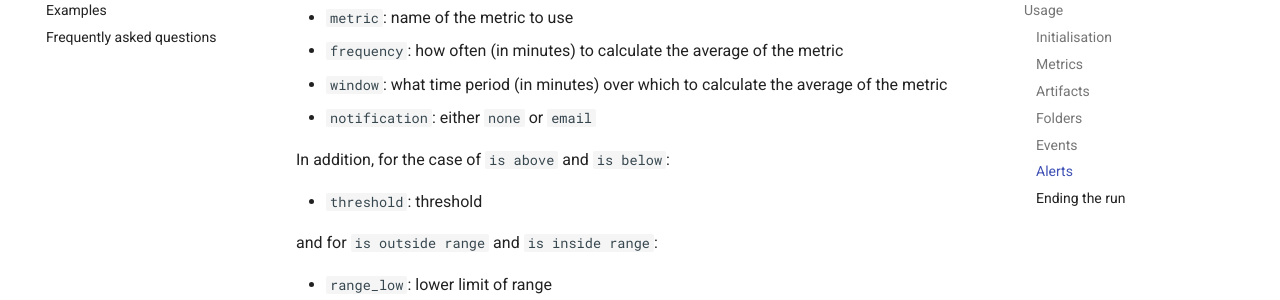
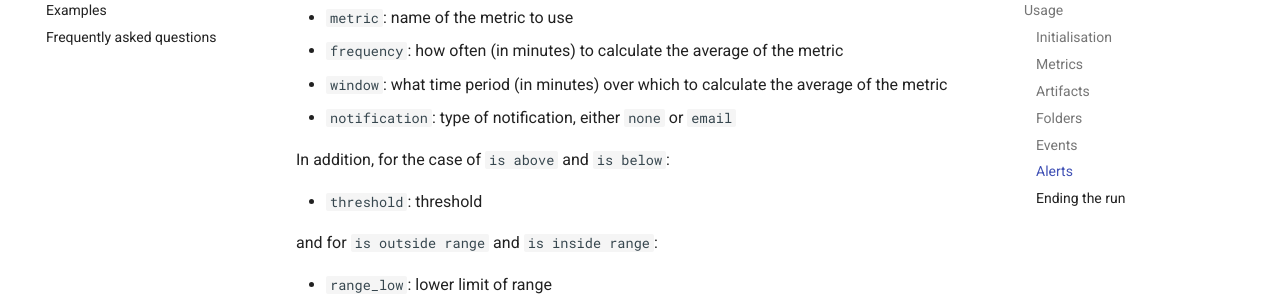
Before and after one commit to simvue-io/docs, an MkDocs documentation site: the page built from docs/python-client.md, in a window 1280 px wide and 900 px high, scrolled down 2896 px. Shown: the part 152-452 px from the top of the window. Built offline with MkDocs 1.6.1 and Material for MkDocs 9.7.7, drawn with Linux system fonts in a browser that asks for light colours.

Commit message:
Update python-client.md

```diff
--- a/docs/python-client.md
+++ b/docs/python-client.md
@@ -114,7 +114,7 @@ be created. The arguments are:
  * `metric`: name of the metric to use
  * `frequency`: how often (in minutes) to calculate the average of the metric
  * `window`: what time period (in minutes) over which to calculate the average of the metric
- * `notification`: either `none` or `email`
+ * `notification`: type of notification, either `none` or `email`
 
 In addition, for the case of `is above` and `is below`:
 
```
